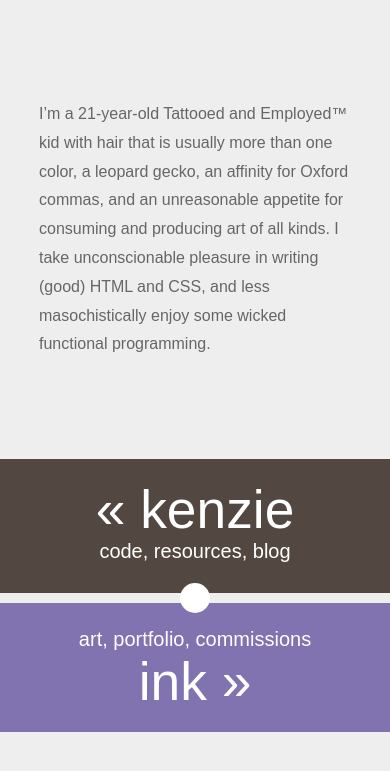
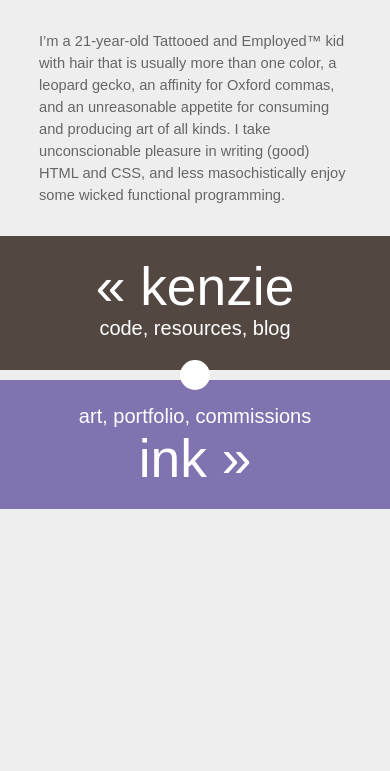
Before and after one commit to kenziebottoms/kenzie-ink-v1, a Jekyll site: the page built from index.md, in a window 390 px wide. Shown: the top 771 px of the page. Built offline with Jekyll 4.4.1, drawn with Linux system fonts in a browser that asks for light colours; nearby versions of some CDN libraries; library files that are not in the unit come from our copies.

Commit message:
fixed mobile on android

```diff
--- a/css/site.css
+++ b/css/site.css
@@ -88,8 +88,8 @@ $.is-exiting {
 /* CSS ------------------------------------------------- */
 body {
 	font-family: sans-serif;
-	font-size: 12pt;
 	margin: 0;
+	font-size: 11pt;
 	width: 100%;
 	overflow-x: hidden;
 	background: #eee;
@@ -99,6 +99,7 @@ body {
 @media screen and (min-width: 800px) {
 	body {
 		overflow: scroll;
+		font-size: 12pt;
 	}
 }
 a {
@@ -180,10 +181,16 @@ a {
 #intro {
 	width: 80%;
 	max-width: 500px;
-	margin: 100px auto;
-	line-height: 1.8;
+	margin: 30px auto;
+	line-height: 1.5;
 	text-align: left;
 }
+	@media screen and (min-width: 800px) {
+		#intro {
+			line-height: 1.8;
+			margin: 100px auto;
+		}
+	}
 #kenzie-block {
 	background: #534741;
 	transition: .5s;
@@ -255,6 +262,11 @@ a {
 	line-height: 1.8;
 	padding-bottom: 30px;
 }
+	#bio {
+		text-align: left;
+		margin: 30px auto;
+		width: 80%;
+	}
 @media screen and (min-width: 800px) {
 	.content {
 		position: absolute;
@@ -267,24 +279,26 @@ a {
 	.content.kenzie {
 		right: 0;
 	}
+	#bio {
+		min-width: 250px;
+		width: 25%;
+		margin: 10% auto;
+	}
 }
-		#bio {
-			text-align: left;
-			width: 25%;
-			margin: 10% auto;
-			min-width: 250px;
-			max-width: 400px;
-		}
 .links {
 	padding: 0 20%;
 	margin: 0 auto;
-	min-width: 300px;
 	max-width: 550px;
 	font-family: "letter-gothic-std",source-sans-pro,sans-serif;
 	text-align: justify;
 	text-align: center;
 	font-weight: 300;
 	font-size: 1.2em;
+}
+@media screen and (min-width: 800px) {
+	.links {
+		min-width: 300px;
+	}
 }
 	.links ul {
 		list-style-type: none;
```
